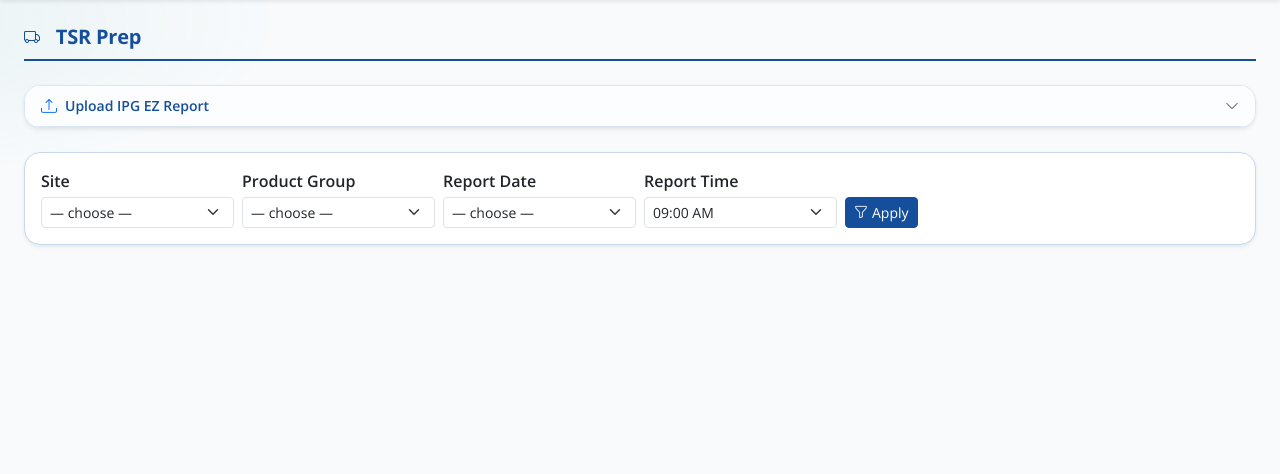
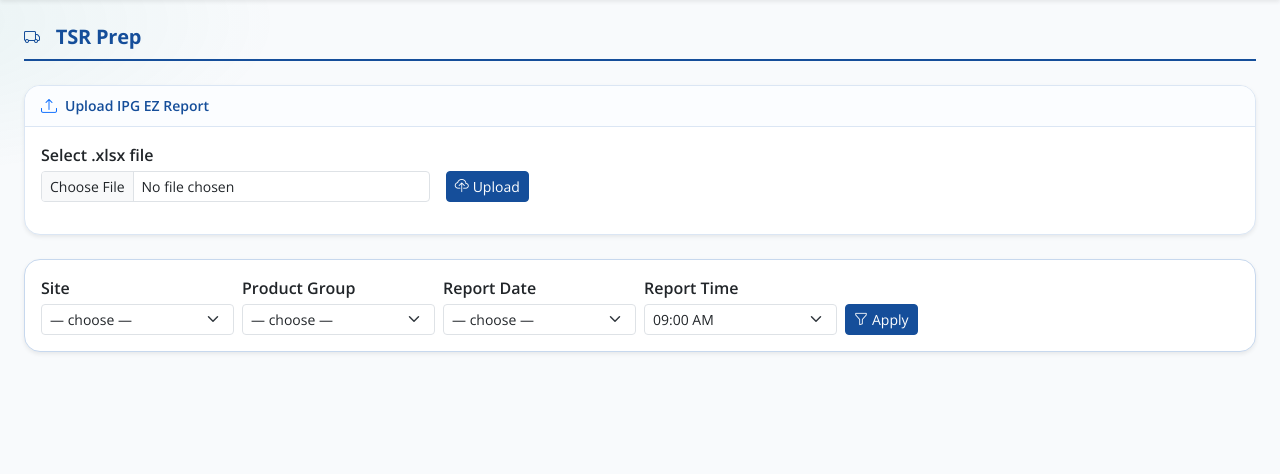
Before and after one commit to TW168/warship-v2, a FastAPI app: page /tsr-prep in a window 1280 px wide. Shown: the part 57-531 px from the top of the page. Run offline with FastAPI, Linux system fonts and the light colour scheme; some libraries are stand-ins or nearby versions.

Commit message:
Make Upload IPG EZ Report card always expanded

```diff
--- a/templates/tsr_prep/index.html
+++ b/templates/tsr_prep/index.html
@@ -13,19 +13,11 @@
 
   <!-- IPG EZ Upload -->
   <div class="card shadow-sm mb-4">
-    <div class="card-header d-flex align-items-center gap-2 py-2"
-         role="button"
-         data-bs-toggle="collapse"
-         data-bs-target="#uploadCollapse"
-         aria-expanded="false"
-         aria-controls="uploadCollapse"
-         style="cursor:pointer;">
+    <div class="card-header d-flex align-items-center gap-2 py-2">
       <i class="bi bi-upload text-primary"></i>
       <span class="fw-semibold small">Upload IPG EZ Report</span>
-      <i class="bi bi-chevron-down ms-auto small text-muted" id="uploadChevron"
-         style="transition:transform .2s;"></i>
     </div>
-    <div class="collapse" id="uploadCollapse">
+    <div id="uploadCollapse">
       <div class="card-body pt-3">
         <div class="row g-3 align-items-end">
           <div class="col-sm-8 col-md-6 col-lg-4">
@@ -464,14 +456,6 @@
   }
 
   /* ── Load filter dropdown options from the API ──────────────────────────── */
-  // ── Upload chevron rotation ─────────────────────────────────────────────
-  document.getElementById('uploadCollapse').addEventListener('show.bs.collapse', () => {
-    document.getElementById('uploadChevron').style.transform = 'rotate(180deg)';
-  });
-  document.getElementById('uploadCollapse').addEventListener('hide.bs.collapse', () => {
-    document.getElementById('uploadChevron').style.transform = 'rotate(0deg)';
-  });
-
   // ── IPG EZ Upload ───────────────────────────────────────────────────────
   async function uploadFile() {
     const input = document.getElementById('ipgFile');
```
Also changed, not shown: static/assets/MaxT1_conus.png, static/assets/national_forecast.jpg.
